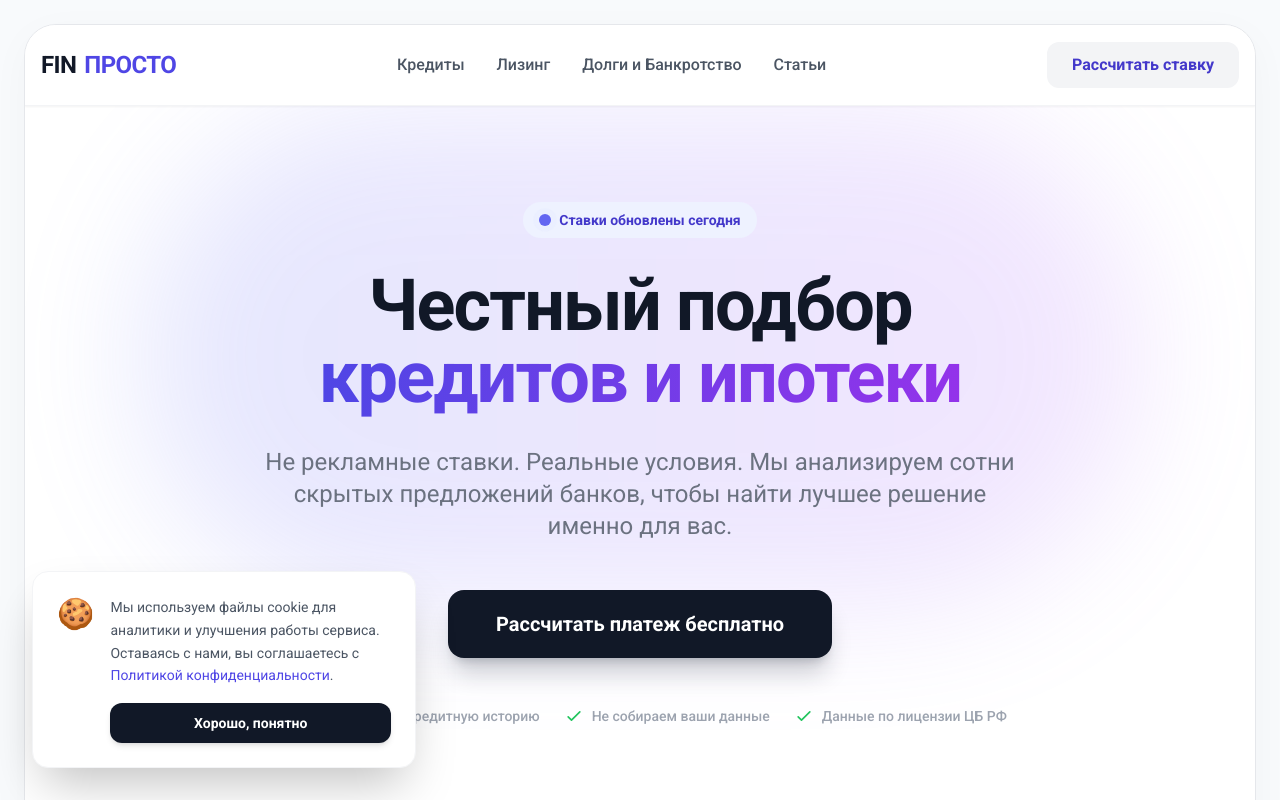
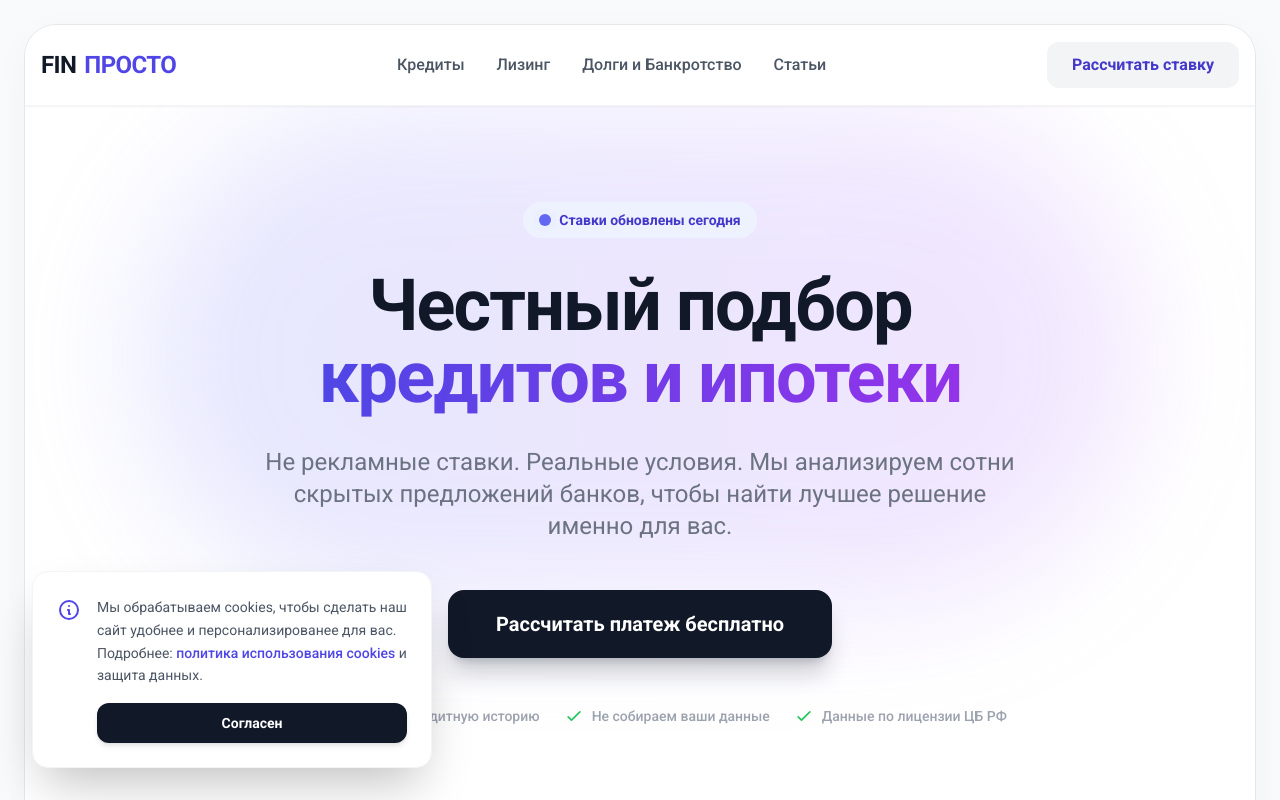
Before and after one commit to Gogih43/finprosto-1, a Next.js app: page / in a window 1280 px wide. Shown: the top 800 px of the page. Built offline with nearby package versions, Linux system fonts and the light colour scheme; no server answers.

Commit message:
Правки Cooki

```diff
--- a/components/CookieBanner.tsx
+++ b/components/CookieBanner.tsx
@@ -5,7 +5,6 @@ import Link from 'next/link';
 export default function CookieBanner() {
   const [isVisible, setIsVisible] = useState(false);
 
-  // Проверяем при загрузке: если юзер уже жал кнопку, больше не показываем
   useEffect(() => {
     const isAccepted = localStorage.getItem('cookiesAccepted');
     if (!isAccepted) {
@@ -21,25 +20,31 @@ export default function CookieBanner() {
   if (!isVisible) return null;
 
   return (
-    <div className="fixed bottom-4 left-4 md:bottom-8 md:left-8 z-[100] bg-white border border-gray-100 shadow-2xl rounded-2xl p-6 max-w-sm animate-fade-in">
+    <div className="fixed bottom-4 left-4 md:bottom-8 md:left-8 z-[100] bg-white border border-gray-100 shadow-2xl rounded-2xl p-6 max-w-[400px] animate-fade-in">
       <div className="flex items-start gap-4">
-        {/* Иконка печеньки */}
-        <div className="text-3xl">🍪</div>
+
+        {/* Строгая корпоративная иконка */}
+        <div className="flex-shrink-0 text-indigo-600 mt-0.5">
+          <svg className="w-6 h-6" fill="none" stroke="currentColor" viewBox="0 0 24 24">
+            <path strokeLinecap="round" strokeLinejoin="round" strokeWidth="2" d="M13 16h-1v-4h-1m1-4h.01M21 12a9 9 0 11-18 0 9 9 0 0118 0z" />
+          </svg>
+        </div>
+
         <div>
           <p className="text-sm text-gray-600 mb-4 leading-relaxed">
-            Мы используем файлы cookie для аналитики и улучшения работы сервиса. Оставаясь с нами, вы соглашаетесь с{' '}
-            <Link href="/privacy" className="text-indigo-600 hover:underline">
-              Политикой конфиденциальности
-            </Link>.
+            Мы обрабатываем cookies, чтобы сделать наш сайт удобнее и персонализированее для вас.
+            Подробнее: <Link href="/privacy" className="text-indigo-600 font-medium hover:underline">политика использования cookies</Link> и защита данных.
           </p>
-          <button
-            onClick={acceptCookies}
-            // Кнопка в нашем фирменном стиле: черная -> синяя
-            className="w-full bg-gray-900 hover:bg-indigo-600 text-white font-bold py-2.5 rounded-xl transition-colors text-sm shadow-md"
-          >
-            Хорошо, понятно
-          </button>
+          <div className="flex gap-3">
+            <button
+              onClick={acceptCookies}
+              className="flex-1 bg-gray-900 hover:bg-indigo-600 text-white font-bold py-2.5 rounded-xl transition-colors text-sm shadow-md"
+            >
+              Согласен
+            </button>
+          </div>
         </div>
+
       </div>
     </div>
   );
```
